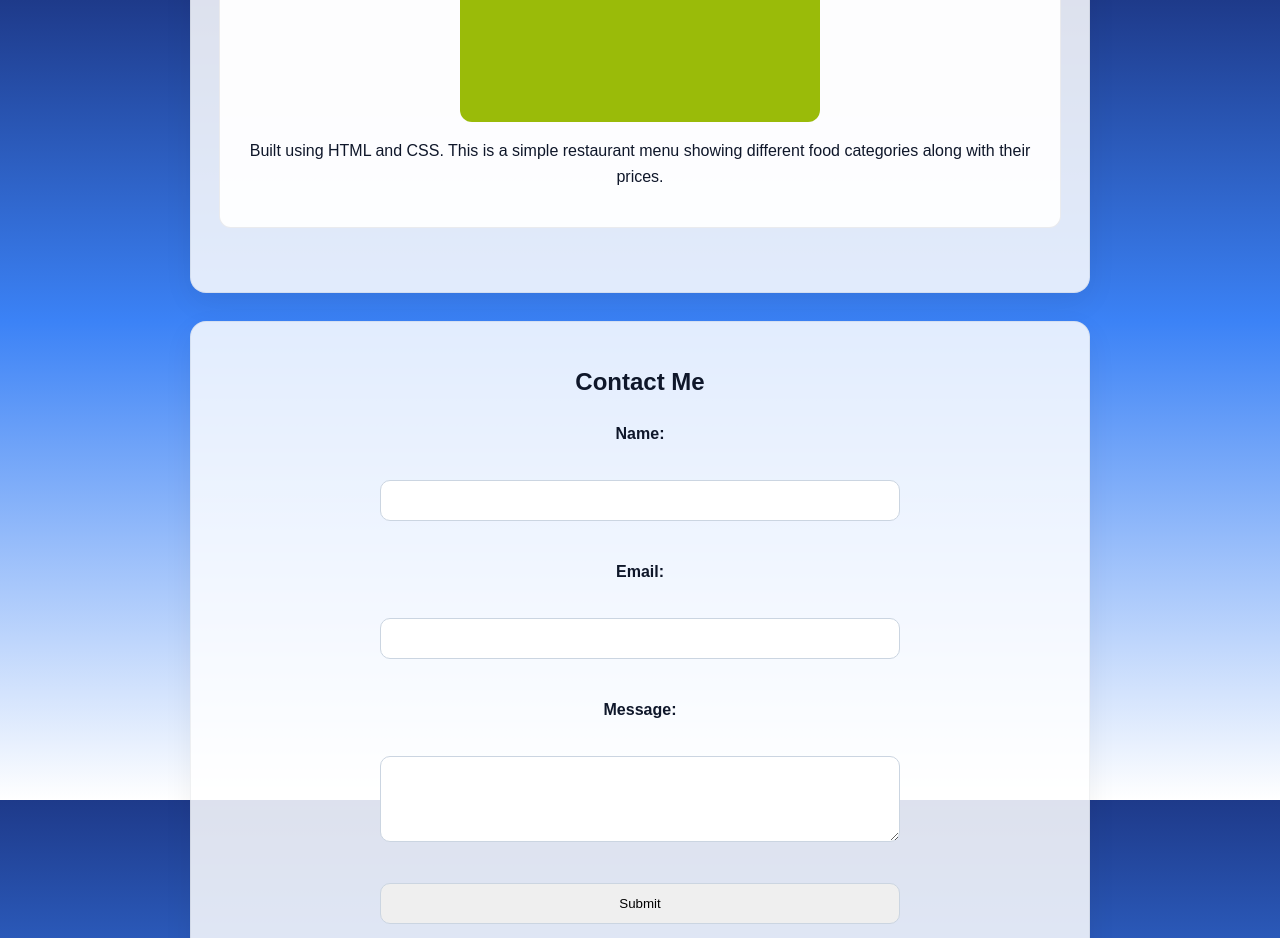
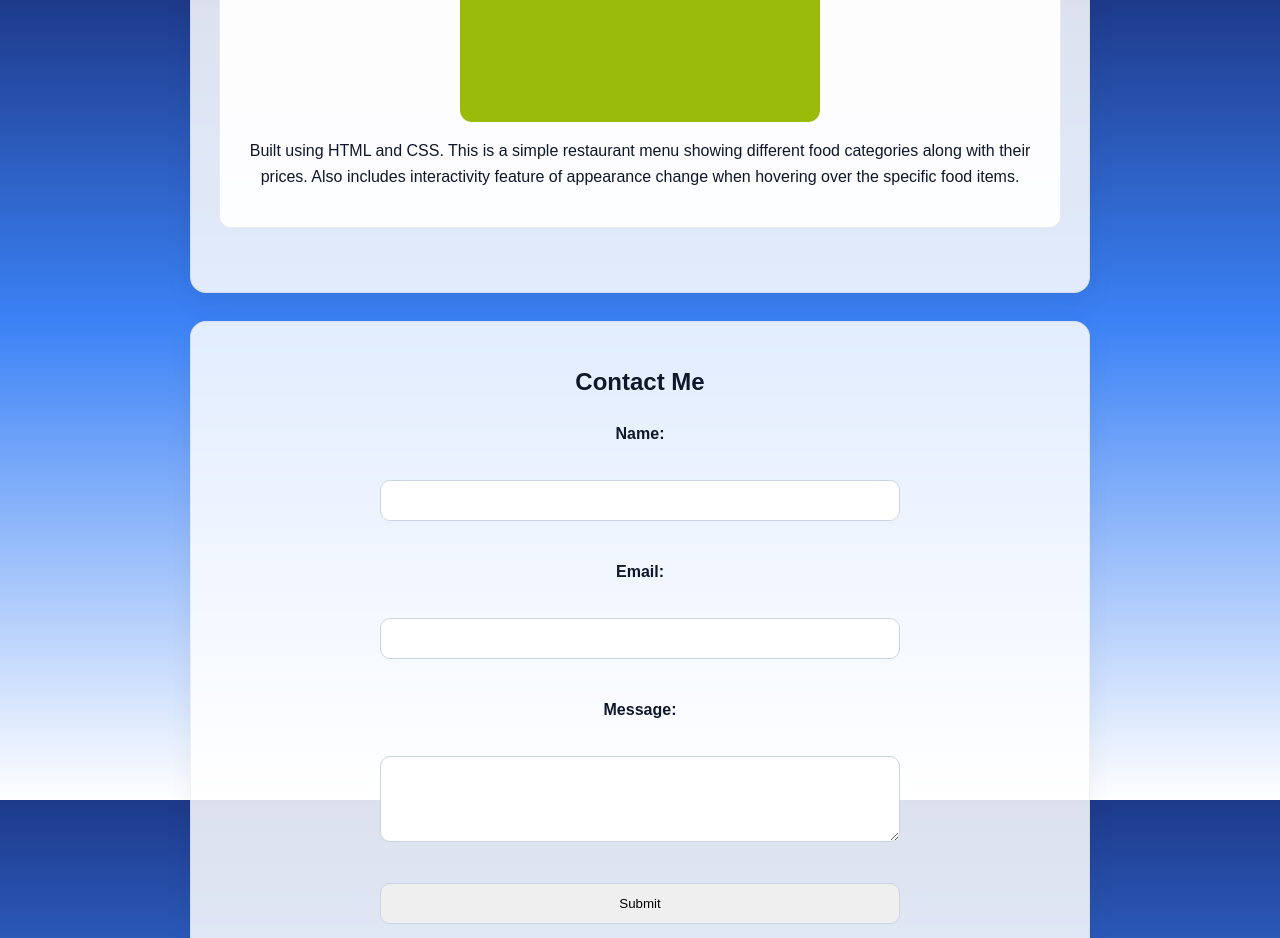
Before and after one commit to Da-has/My-Portfolio, a plain HTML site: page index.html in a window 1280 px wide. Shown: the part 2400-3338 px from the top of the page. Drawn offline with Linux system fonts and the light colour scheme.

Commit message:
Changes Descr

```diff
--- a/index.html
+++ b/index.html
@@ -46,7 +46,7 @@
     <div class="Restaurant-Menu">
       <h3>Project 2: Restaurant Menu</h3>
       <img src="images/menu.png" alt="Simple Restaurant Menu" width="300">
-      <p>Built using HTML and CSS. This is a simple restaurant menu showing different food categories along with their prices. </p>
+      <p>Built using HTML and CSS. This is a simple restaurant menu showing different food categories along with their prices. Also includes interactivity feature of appearance change when hovering over the specific food items. </p>
     </div>
 
   </section>
```
